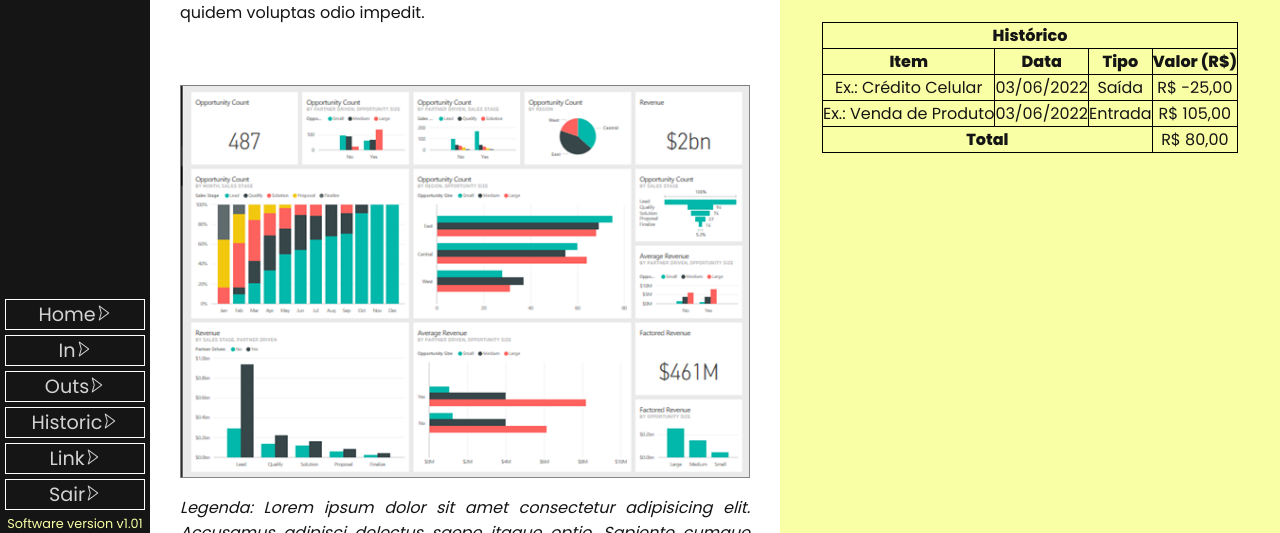
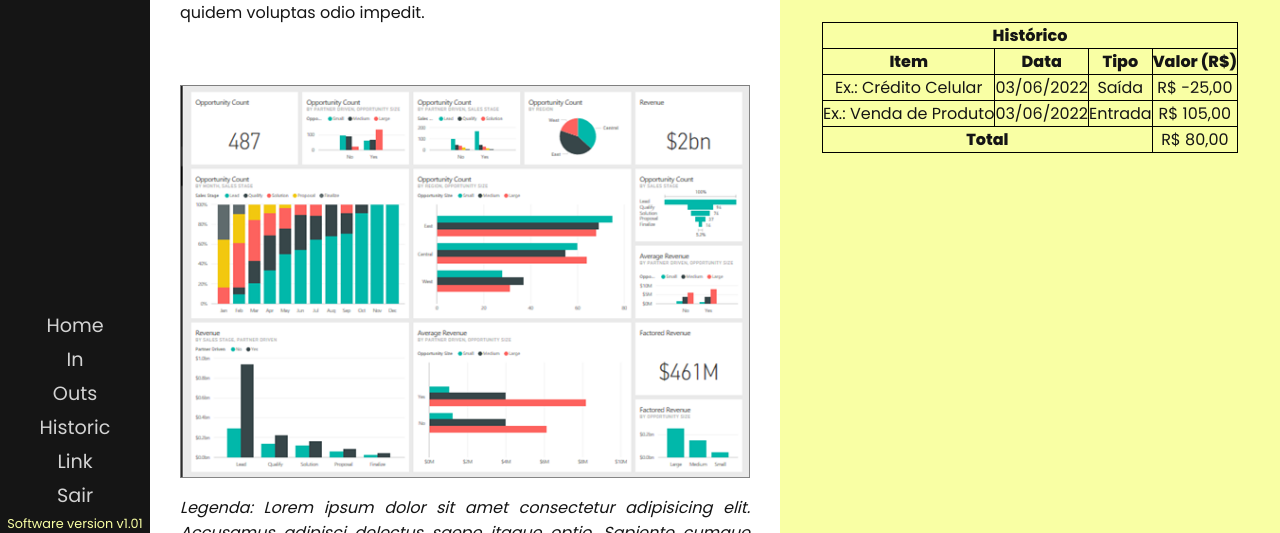
Before and after one commit to fabiofsjunior/gestorfinanceiro, a plain HTML site: page Assets/html/home.html in a window 1280 px wide. Shown: the part 267-800 px from the top of the page. Drawn offline with Linux system fonts and the light colour scheme.

Commit message:
Update styles.css

```diff
--- a/Assets/css/styles.css
+++ b/Assets/css/styles.css
@@ -92,7 +92,7 @@ nav a{
 
 #menu_nav li{
     margin: 5px;
-    border: 1px solid white;
+    /* border: 1px solid white; */
     text-align: center;
 }
 
@@ -104,12 +104,12 @@ nav a{
     color: var(--corTexto);
 }
 
-#menu_nav li a:after {
+/* #menu_nav li a:after {
     content: url('../midia/setaW.png');
 }
 
 #menu_nav li:hover a:after{
-    content: url('../midia/setaB.png');}
+    content: url('../midia/setaB.png');} */
 
 
 #page > nav a, #page > nav > p {
```
